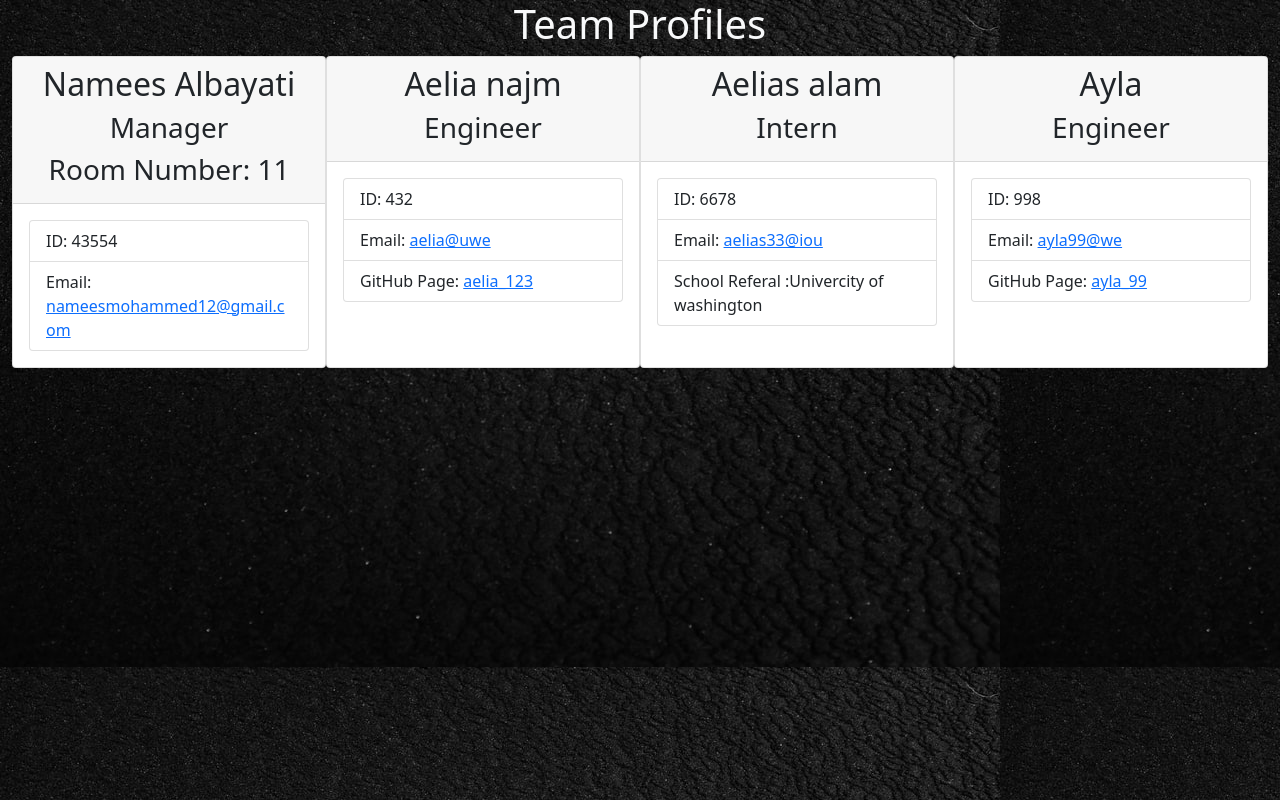
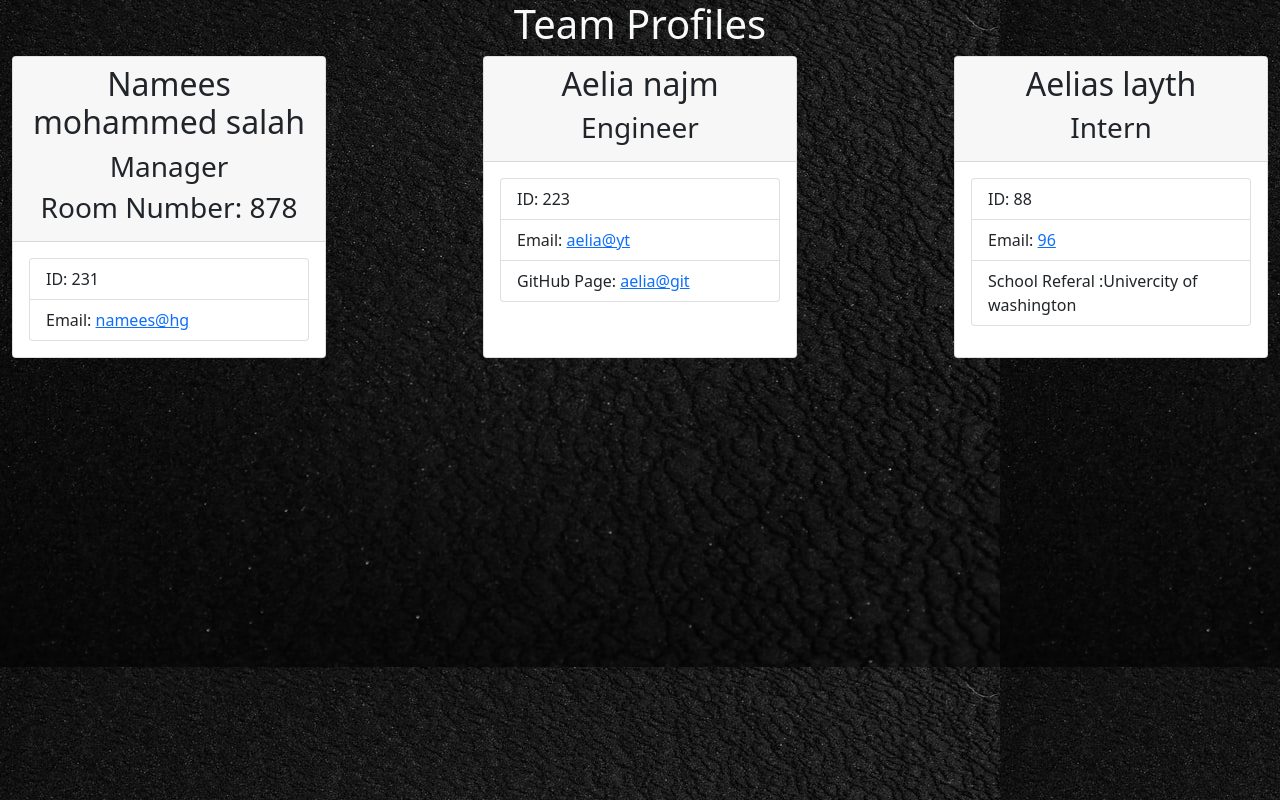
Before and after one commit to Namees-aLbayati/Team_Profile_Generator_OoP, a website: page generateprofile.html in a window 1280 px wide. Drawn offline with nearby package versions, Linux system fonts and the light colour scheme.

Commit message:
well done

```diff
--- a/htmlfile/generateprofile.html
+++ b/generateprofile.html
@@ -14,19 +14,19 @@
         <title>Team Profile Generator By Namees Albayati</title>
     </head>
 
-    <body class="text-darkt" style="background-image: url(./photo-1550684376-efcbd6e3f031.jpeg);max-height: 100vh;">
+    <body class="text-darkt" style="background-image: url(./htmlfile/photo-1550684376-efcbd6e3f031.jpeg);max-height: 100vh;">
     <h1 class="text-center text-light">Team Profiles</h1>
     <div class="container-fluid d-flex flex-wrap justify-content-between">
     <div class="card w-25">
         <div class="card-header text-center">
-            <h2 class="card-title">Namees Albayati</h2>
+            <h2 class="card-title">Namees mohammed salah</h2>
             <h3 class="card-title"><i class="fas fa-glasses"></i>Manager</h3>
-            <h3>Room Number: 11</h3>
+            <h3>Room Number: 878</h3>
         </div>
         <div class="card-body">
             <ul class="list-group">
-                <li class="list-group-item">ID: 43554</li>
-                <li class="list-group-item">Email: <a href="mailto:nameesmohammed12@gmail.com">nameesmohammed12@gmail.com</a></li>
+                <li class="list-group-item">ID: 231</li>
+                <li class="list-group-item">Email: <a href="mailto:namees@hg">namees@hg</a></li>
 
             </ul>
 
@@ -38,42 +38,28 @@
                       </div>
                       <div class="card-body">
                           <ul class="list-group">
-                              <li class="list-group-item">ID: 432</li>
-                              <li class="list-group-item">Email: <a href="mailto:aelia@uwe">aelia@uwe</a></li>
-                              <li class="list-group-item">GitHub Page: <a href="https://github.com/aelia_123">aelia_123</a></li>
+                              <li class="list-group-item">ID: 223</li>
+                              <li class="list-group-item">Email: <a href="mailto:aelia@yt">aelia@yt</a></li>
+                              <li class="list-group-item">GitHub Page: <a href="https://github.com/aelia@git">aelia@git</a></li>
 
                           </ul>
 
                       </div>
                   </div><div class="card w-25">
         <div class="card-header text-center">
-            <h2 class="card-title">Aelias alam</h2>
+            <h2 class="card-title">Aelias layth</h2>
             <h3 class="card-title"><i class="fas fa-glasses"></i>Intern</h3>
         </div>
         <div class="card-body">
             <ul class="list-group">
-                <li class="list-group-item">ID: 6678</li>
-                <li class="list-group-item">Email: <a href="mailto:aelias33@iou">aelias33@iou</a></li>
+                <li class="list-group-item">ID: 88</li>
+                <li class="list-group-item">Email: <a href="mailto:96">96</a></li>
                 <li class="list-group-item">School Referal :Univercity of washington </li>
 
             </ul>
 
         </div>
-    </div><div class="card w-25">
-                      <div class="card-header text-center">
-                          <h2 class="card-title">Ayla</h2>
-                          <h3 class="card-title"><i class="fas fa-glasses"></i>Engineer</h3>
-                      </div>
-                      <div class="card-body">
-                          <ul class="list-group">
-                              <li class="list-group-item">ID: 998</li>
-                              <li class="list-group-item">Email: <a href="mailto:ayla99@we">ayla99@we</a></li>
-                              <li class="list-group-item">GitHub Page: <a href="https://github.com/ayla_99">ayla_99</a></li>
-
-                          </ul>
-
-                      </div>
-                  </div>
+    </div>
 
 
     </div>
--- a/htmlfile/html.js
+++ b/htmlfile/html.js
@@ -81,7 +81,7 @@ function htmlfunction(data) {
         <title>Team Profile Generator By Namees Albayati</title>
     </head>
 
-    <body class="text-darkt" style="background-image: url(./photo-1550684376-efcbd6e3f031.jpeg);max-height: 100vh;">
+    <body class="text-darkt" style="background-image: url(./htmlfile/photo-1550684376-efcbd6e3f031.jpeg);max-height: 100vh;">
     <h1 class="text-center text-light">Team Profiles</h1>
     <div class="container-fluid d-flex flex-wrap justify-content-between">
     ${creathtml(data)}
--- a/index.js
+++ b/index.js
@@ -140,7 +140,7 @@ function AddTeamMember() {
 
                 } else {
 
-                    fs.writeFile('./htmlfile/generateprofile.html', htmlfunction(answersArray), function (err) {
+                    fs.writeFile('generateprofile.html', htmlfunction(answersArray), function (err) {
                         if (err) {
                             console.log('error found');}
 
@@ -166,7 +166,7 @@ function init() {
                 AddTeamMember();
             } else {
 
-                console.log('done')
+                console.log('all companies should contain at least one member beside the manager')
             }
         });
 }
```
